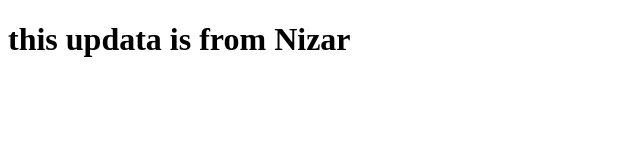
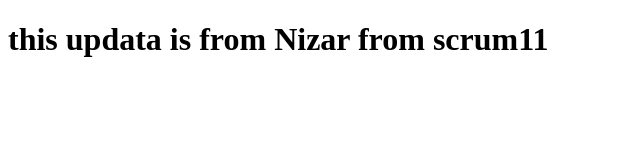
Before and after one commit to OmarDerwy/ITIProject-eCommerce, a website: page index.html in a window 1280 px wide. Shown: the whole page, without its empty margins (0-640 px from the left). Drawn offline with Linux system fonts and the light colour scheme.

Commit message:
test the branch

```diff
--- a/index.html
+++ b/index.html
@@ -8,7 +8,7 @@
 <body>
 
 
-    <h1>this updata is from Nizar </h1>
+    <h1>this updata is from Nizar from scrum11 </h1>
 
 
     <script src="modules\main.js"></script>
```
